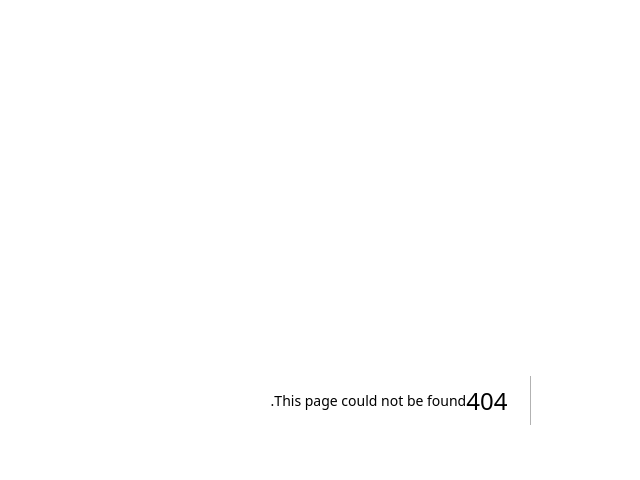
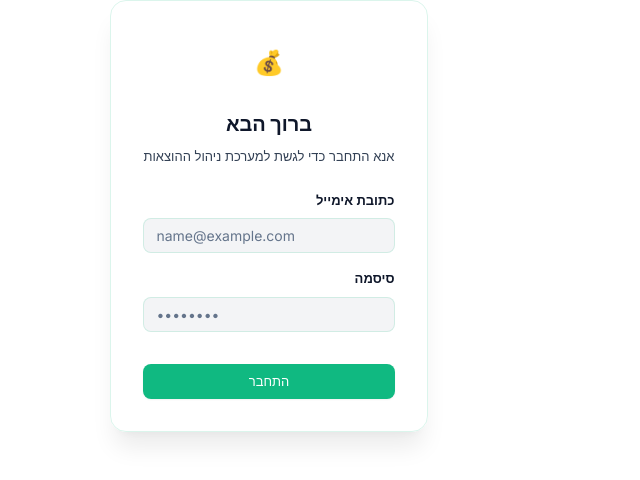
Before and after one commit to ntnelos/expense-manager, a Next.js app: page /login in a window 1280 px wide. Before the commit this address had no page. Shown: the top 480 px of the page, without its empty margins (443-1083 px from the left). Built offline with nearby package versions, Linux system fonts and the light colour scheme.

Commit message:
Implement Supabase Authentication

```diff
--- /dev/null
+++ b/app/login/actions.ts
@@ -0,0 +1,32 @@
+'use server';
+
+import { createSSRClient } from '@/lib/supabase/ssr';
+import { redirect } from 'next/navigation';
+
+export async function login(prevState: any, formData: FormData) {
+  const email = formData.get('email') as string;
+  const password = formData.get('password') as string;
+
+  if (!email || !password) {
+    return { error: 'נא להזין אימייל וסיסמה' };
+  }
+
+  const supabase = await createSSRClient();
+
+  const { error } = await supabase.auth.signInWithPassword({
+    email,
+    password,
+  });
+
+  if (error) {
+    return { error: 'אימייל או סיסמה שגויים' };
+  }
+
+  redirect('/');
+}
+
+export async function logout() {
+  const supabase = await createSSRClient();
+  await supabase.auth.signOut();
+  redirect('/login');
+}
--- /dev/null
+++ b/app/login/page.tsx
@@ -0,0 +1,126 @@
+'use client';
+
+import { useActionState, useEffect } from 'react';
+import { login } from './actions';
+import { useFormStatus } from 'react-dom';
+
+function LoginButton() {
+  const { pending } = useFormStatus();
+
+  return (
+    <button
+      type="submit"
+      disabled={pending}
+      className="btn btn-primary"
+      style={{ width: '100%', marginTop: 'var(--space-4)' }}
+    >
+      {pending ? 'מתחבר...' : 'התחבר'}
+    </button>
+  );
+}
+
+export default function LoginPage() {
+  const [state, formAction] = useActionState(login, null);
+
+  useEffect(() => {
+    // We add a minimal global style just for the login page background
+    // to ensure it takes up the full viewport nicely without sidebars
+    document.body.style.display = 'flex';
+    document.body.style.alignItems = 'center';
+    document.body.style.justifyContent = 'center';
+    document.body.style.minHeight = '100vh';
+
+    return () => {
+      document.body.style.display = '';
+      document.body.style.alignItems = '';
+      document.body.style.justifyContent = '';
+      document.body.style.minHeight = '';
+    };
+  }, []);
+
+  return (
+    <div style={{
+      width: '100%',
+      maxWidth: '400px',
+      padding: 'var(--space-8)',
+      background: 'var(--color-glass-bg)',
+      backdropFilter: 'blur(16px)',
+      WebkitBackdropFilter: 'blur(16px)',
+      border: '1px solid var(--color-glass-border)',
+      borderRadius: 'var(--radius-xl)',
+      boxShadow: 'var(--shadow-xl)',
+      textAlign: 'center'
+    }}>
+      <div style={{
+        width: '60px',
+        height: '60px',
+        background: 'linear-gradient(135deg, var(--color-primary), var(--color-secondary))',
+        borderRadius: 'var(--radius-lg)',
+        margin: '0 auto var(--space-4)',
+        display: 'flex',
+        alignItems: 'center',
+        justifyContent: 'center',
+        fontSize: '24px'
+      }}>
+        💰
+      </div>
+
+      <h1 style={{ fontSize: 'var(--font-size-xl)', fontWeight: 800, marginBottom: 'var(--space-2)' }}>
+        ברוך הבא
+      </h1>
+      <p style={{ color: 'var(--color-text-secondary)', marginBottom: 'var(--space-6)', fontSize: 'var(--font-size-sm)' }}>
+        אנא התחבר כדי לגשת למערכת ניהול ההוצאות
+      </p>
+
+      <form action={formAction} style={{ textAlign: 'right' }}>
+        <div style={{ marginBottom: 'var(--space-4)' }}>
+          <label htmlFor="email" style={{ display: 'block', fontSize: 'var(--font-size-sm)', fontWeight: 600, marginBottom: 'var(--space-2)' }}>
+            כתובת אימייל
+          </label>
+          <input
+            type="email"
+            id="email"
+            name="email"
+            className="input"
+            required
+            placeholder="name@example.com"
+            dir="ltr"
+            style={{ width: '100%', textAlign: 'left' }}
+          />
+        </div>
+
+        <div style={{ marginBottom: 'var(--space-4)' }}>
+          <label htmlFor="password" style={{ display: 'block', fontSize: 'var(--font-size-sm)', fontWeight: 600, marginBottom: 'var(--space-2)' }}>
+            סיסמה
+          </label>
+          <input
+            type="password"
+            id="password"
+            name="password"
+            className="input"
+            required
+            placeholder="••••••••"
+            dir="ltr"
+            style={{ width: '100%', textAlign: 'left' }}
+          />
+        </div>
+
+        {state?.error && (
+          <div style={{
+            color: 'var(--color-warning)',
+            background: 'var(--color-warning-muted)',
+            padding: 'var(--space-2)',
+            borderRadius: 'var(--radius-md)',
+            fontSize: 'var(--font-size-sm)',
+            textAlign: 'center',
+            marginBottom: 'var(--space-4)'
+          }}>
+            {state.error}
+          </div>
+        )}
+
+        <LoginButton />
+      </form>
+    </div>
+  );
+}
--- /dev/null
+++ b/components/layout/LogoutButton.tsx
@@ -0,0 +1,25 @@
+'use client';
+
+import { logout } from '@/app/login/actions';
+
+export default function LogoutButton() {
+  return (
+    <form action={logout} style={{ width: '100%', marginTop: 'var(--space-2)' }}>
+      <button
+        type="submit"
+        className="sidebar-link"
+        style={{
+          background: 'none',
+          border: 'none',
+          width: '100%',
+          textAlign: 'right',
+          cursor: 'pointer',
+          color: 'var(--color-warning)'
+        }}
+      >
+        <span className="sidebar-link-icon">🚪</span>
+        <span>התנתק</span>
+      </button>
+    </form>
+  );
+}
--- a/components/layout/Sidebar.tsx
+++ b/components/layout/Sidebar.tsx
@@ -2,6 +2,7 @@
 
 import Link from 'next/link';
 import { usePathname } from 'next/navigation';
+import LogoutButton from './LogoutButton';
 
 interface NavItem {
   label: string;
@@ -33,6 +34,10 @@ export default function Sidebar() {
     if (href === '/') return pathname === '/';
     return pathname.startsWith(href);
   };
+
+  if (pathname === '/login') {
+    return null;
+  }
 
   return (
     <aside className="sidebar">
@@ -86,7 +91,8 @@ export default function Sidebar() {
       </nav>
 
       <div className="sidebar-footer">
-        <div style={{ fontSize: 'var(--font-size-xs)', color: 'var(--color-text-muted)' }}>
+        <LogoutButton />
+        <div style={{ fontSize: 'var(--font-size-xs)', color: 'var(--color-text-muted)', marginTop: 'var(--space-2)' }}>
           v0.1.0 • MVP
         </div>
       </div>
--- /dev/null
+++ b/lib/supabase/ssr.ts
@@ -0,0 +1,30 @@
+import { createServerClient, type CookieOptions } from '@supabase/ssr';
+import { cookies } from 'next/headers';
+
+export async function createSSRClient() {
+  const cookieStore = await cookies();
+
+  return createServerClient(
+    process.env.NEXT_PUBLIC_SUPABASE_URL!,
+    process.env.NEXT_PUBLIC_SUPABASE_ANON_KEY!,
+    {
+      cookies: {
+        get(name: string) {
+          return cookieStore.get(name)?.value;
+        },
+        set(name: string, value: string, options: CookieOptions) {
+          try {
+            cookieStore.set({ name, value, ...options });
+          } catch (error) {
+          }
+        },
+        remove(name: string, options: CookieOptions) {
+          try {
+            cookieStore.set({ name, value: '', ...options });
+          } catch (error) {
+          }
+        },
+      },
+    }
+  );
+}
```
Also changed, not shown: lib/supabase/middleware.ts (added, +85 -0 lines), middleware.ts (added, +19 -0 lines).
